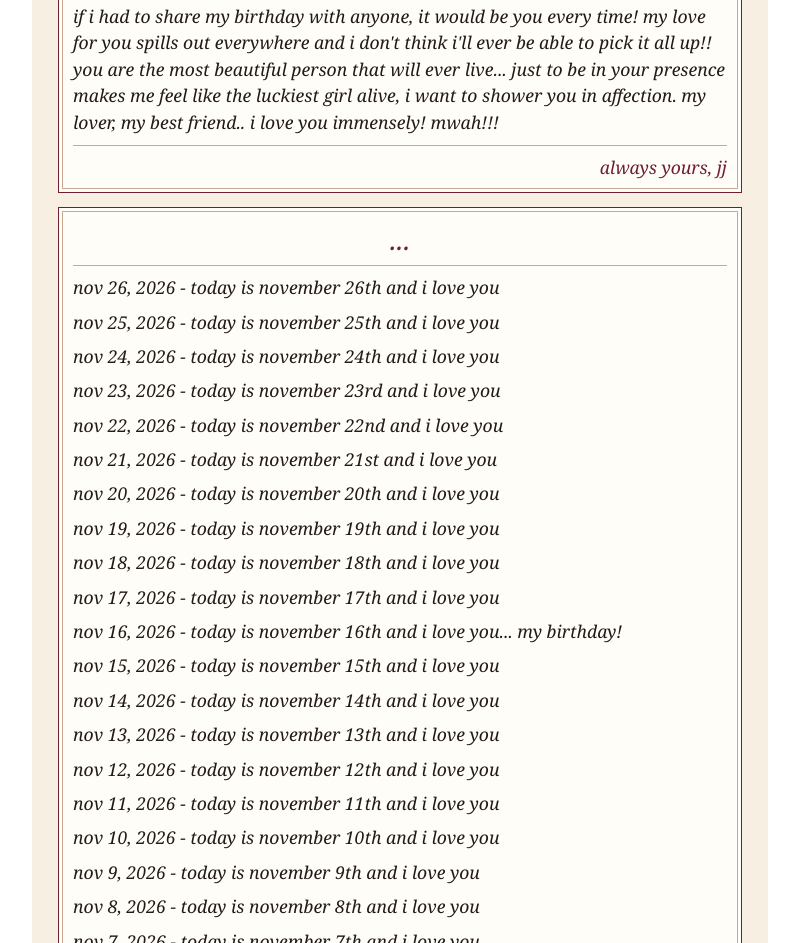
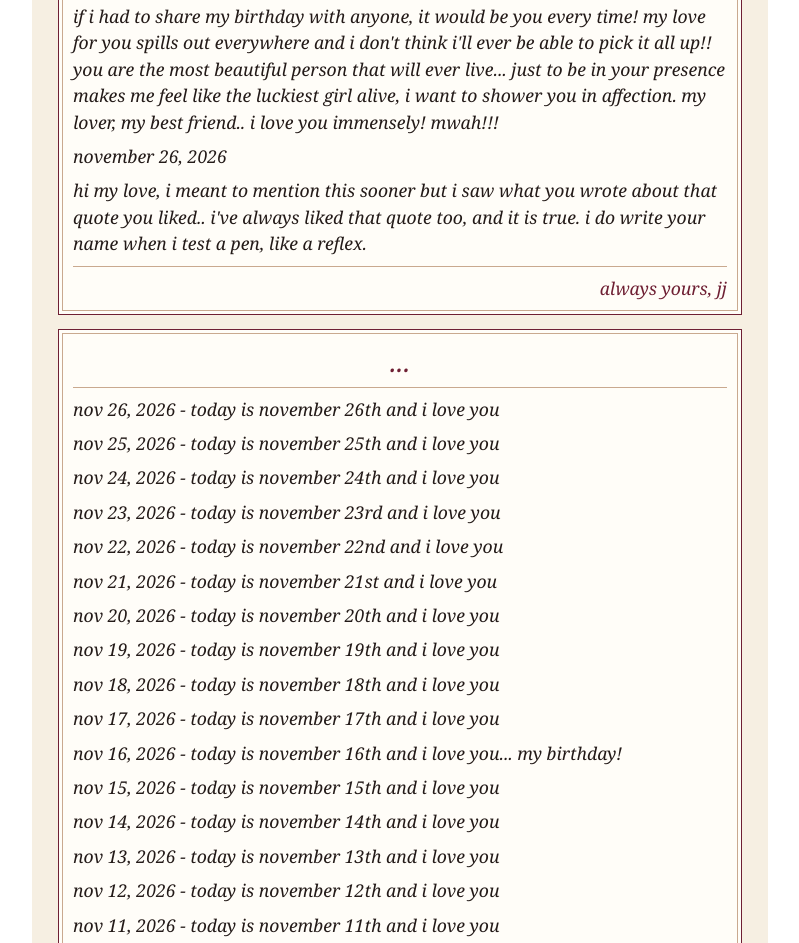
Before and after one commit to jjwarren7/jjwarren7.github.io, a plain HTML site: page index.html in a window 1280 px wide. Shown: the part 2241-3184 px from the top of the page, without its empty margins (122-921 px from the left). Drawn offline with Linux system fonts and the light colour scheme; a web font is replaced by a local one.

Commit message:
Update index.html

```diff
--- a/index.html
+++ b/index.html
@@ -61,6 +61,8 @@ i look forward to your updates, i love you my love.</p>
           <p>november 16, 2026</p>
           <p>it's my birthday!! and i got to spend my morning with you which is all i really wanted.. farmers wrap, iced copy and my love! best birthday so far. you make it special, you make every day special. it makes me feel a little bad though.. you should've had a better birthday, i wish i had been there to make your day special too. you deserve that. i plan on getting you a little gift.. i hope you don't see this before i give it to you >_< </p>
           <p>if i had to share my birthday with anyone, it would be you every time! my love for you spills out everywhere and i don't think i'll ever be able to pick it all up!! you are the most beautiful person that will ever live... just to be in your presence makes me feel like the luckiest girl alive, i want to shower you in affection. my lover, my best friend.. i love you immensely! mwah!!! </p>
+          <p>november 26, 2026</p>
+          <p>hi my love, i meant to mention this sooner but i saw what you wrote about that quote you liked.. i've always liked that quote too, and it is true. i do write your name when i test a pen, like a reflex. </p>
 
 
 
```
